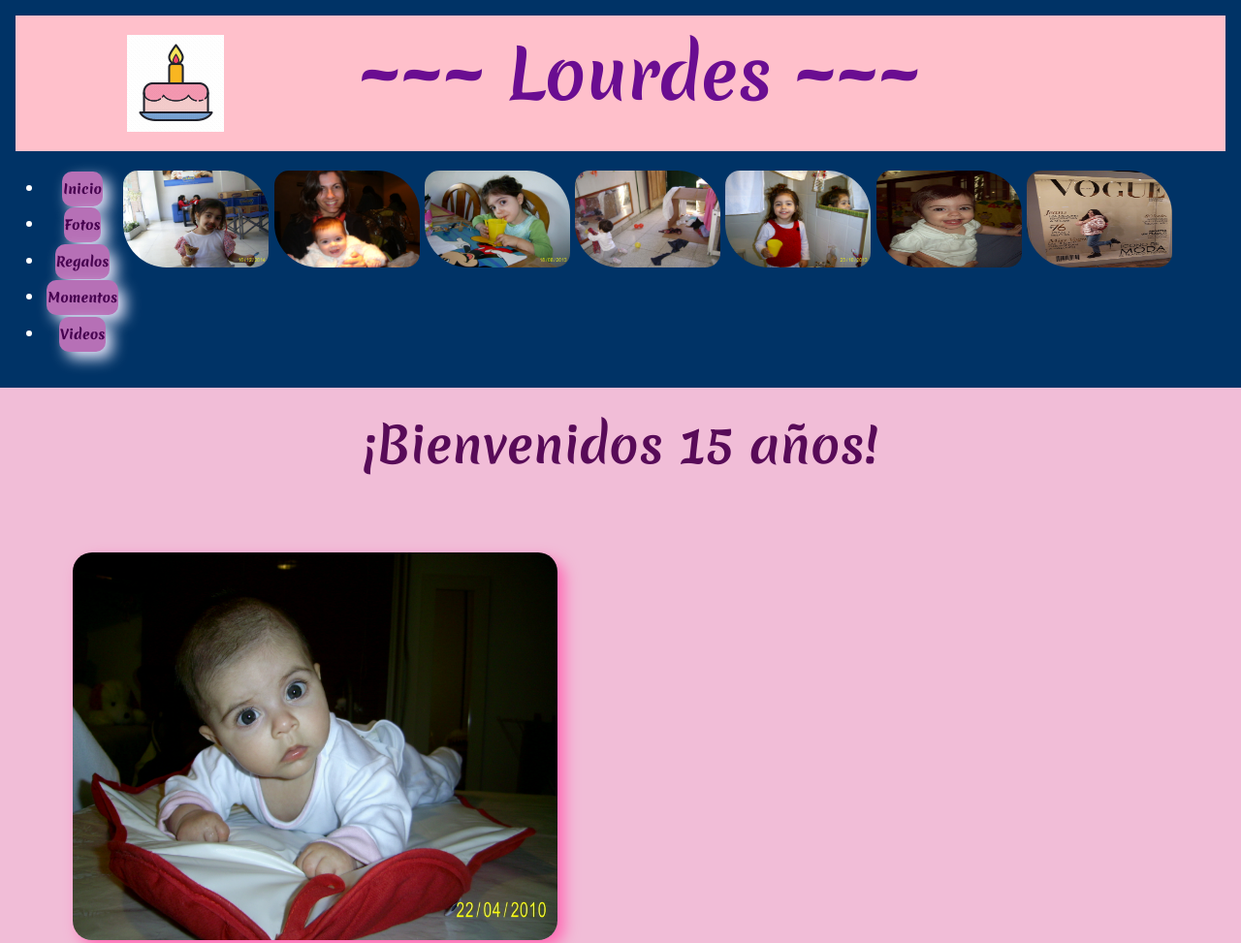
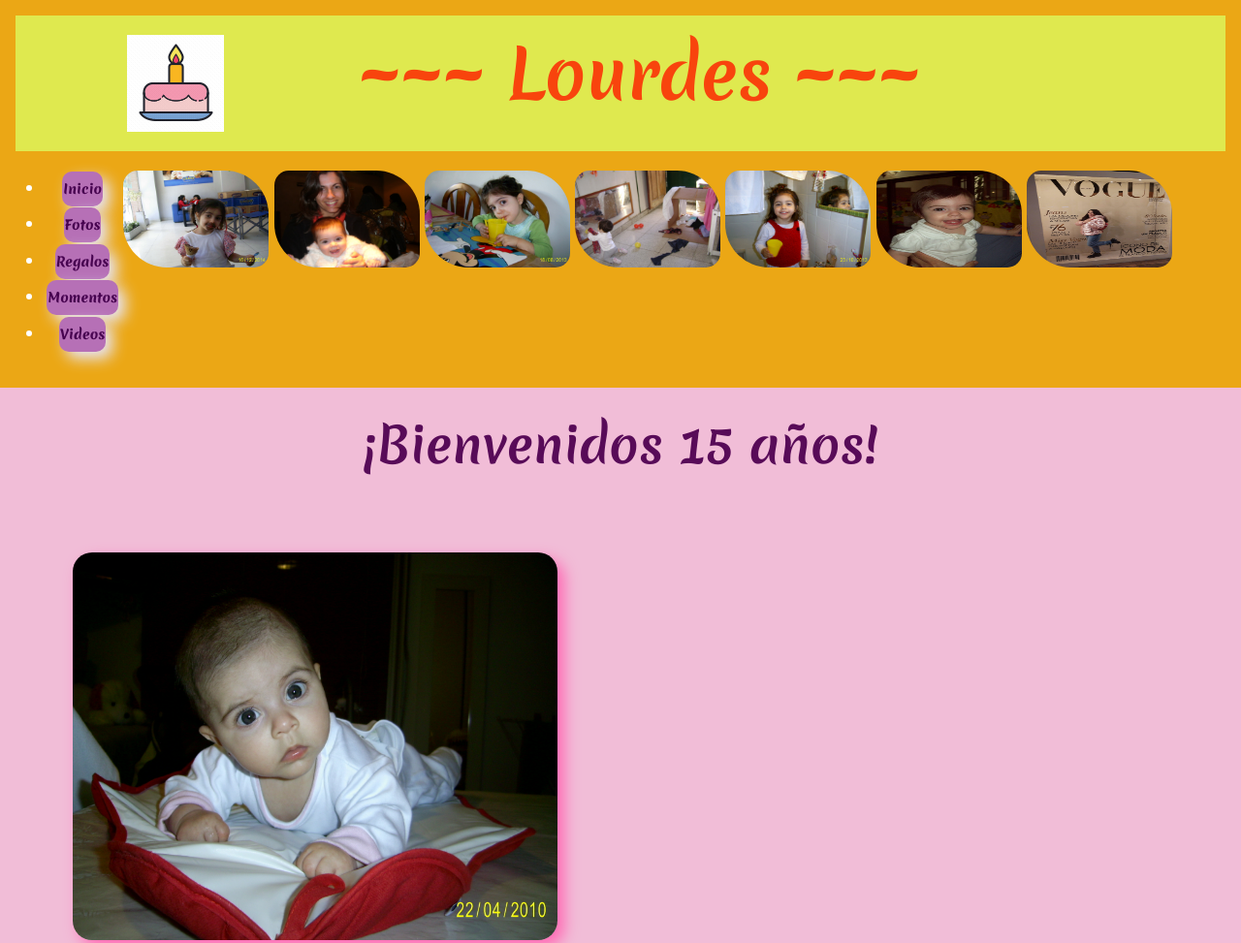
Before and after one commit to Vero1357/lourdes, a plain HTML site: page index.html in a window 1280 px wide. Shown: the top 973 px of the page at 97% size. Drawn offline with Linux system fonts and the light colour scheme.

Commit message:
cambio de colores

```diff
--- a/style/estilos.css
+++ b/style/estilos.css
@@ -9,7 +9,7 @@
 
  /* Definición de colores */
 :root {
-    --color-primario: #003366; /* Azul marino */
+    --color-primario: #003366; /* #003366 Azul marino */
     --color-secundario:#6A0D91; /* --#FF5722; Naranja   */
     --color-complementario: #FFC0CB; /* #2E8B57; Verde esmeralda */
     --color-neutro: #F5F5DC; /* Beige */
@@ -19,7 +19,7 @@
 h1 {
     text-align: center;
     /* color: rgb(182, 112, 182); */
-    color: var(--color-secundario);
+    color: #f8440d;
     margin-left: 30px;
 }
 
@@ -40,7 +40,7 @@ p{
 header {
     /* background-color: #6d097a; */
     /* background-color: #a8108f; */
-    background-color: var(--color-primario);
+    background-color: rgb(235, 167, 21) ;
     color: white;
     padding: 1em;
     text-align: center;
@@ -87,7 +87,7 @@ video {
 .home_grid {
     padding: 10px;
     /* background-color: #FFB6C1; */
-    background-color: var(--color-complementario);
+    background-color: rgb(223, 233, 79);
     display: grid;
     grid-template-areas: 'logo_ensalada nombre';
 }
```
Also changed, not shown: 1 other file.
